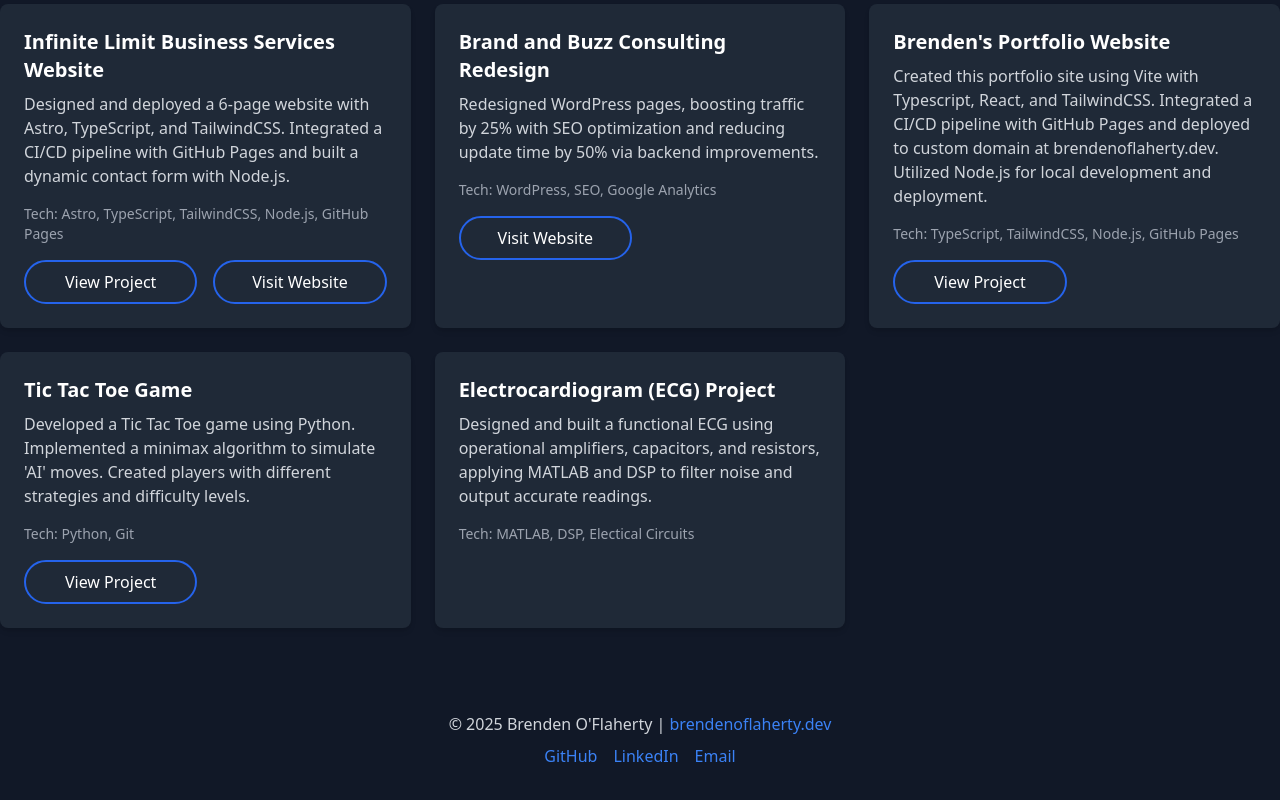
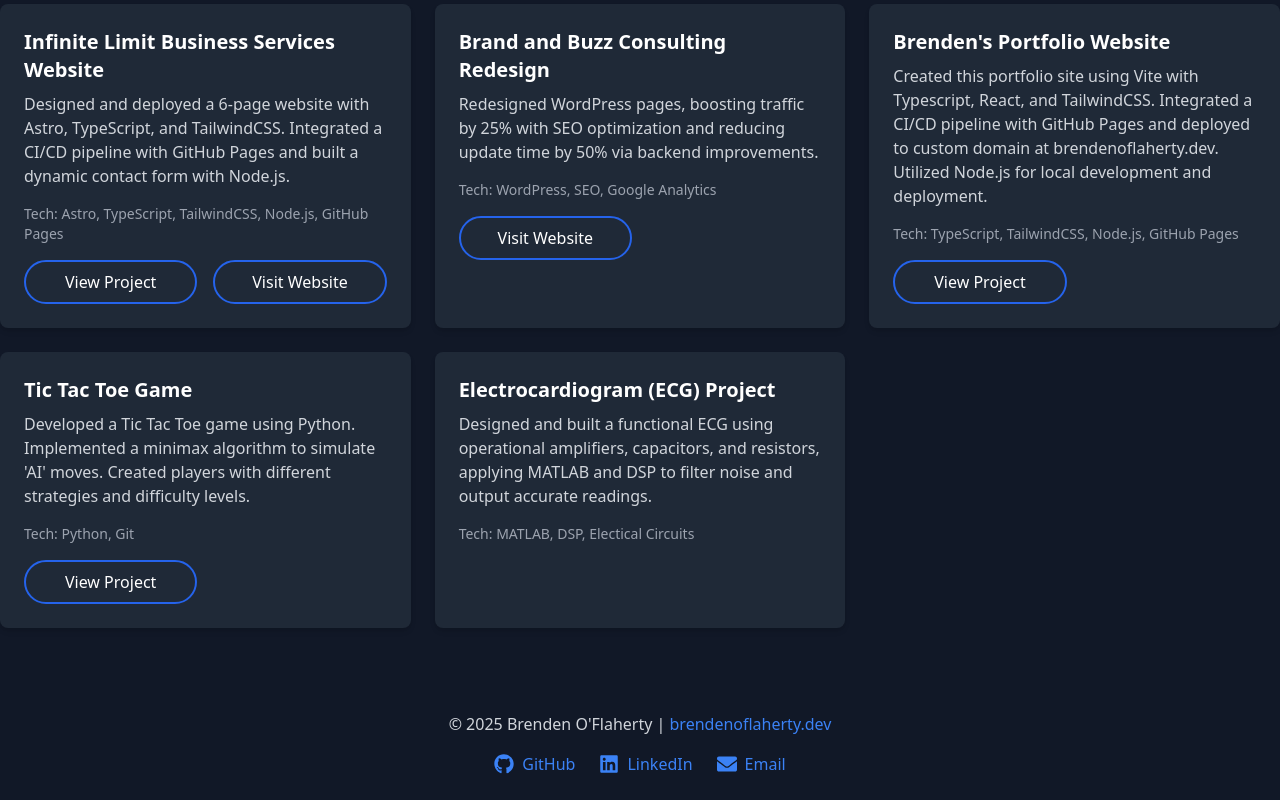
Before and after one commit to boflaherty3/brenden-portfolio, a React (Vite) app: page /#/projects in a window 1280 px wide. Shown: the part 204-1004 px from the top of the page. Built offline with nearby package versions, Linux system fonts and the light colour scheme.

Commit message:
added social icons to footer and contact page

```diff
--- a/src/components/Footer.tsx
+++ b/src/components/Footer.tsx
@@ -1,8 +1,10 @@
+import { FaGithub, FaLinkedin, FaEnvelope } from "react-icons/fa";
+
 const Footer = () => {
     return (
       <footer className="bg-gray-900 text-gray-300 py-6">
         <div className="container mx-auto px-4 text-center">
-          <p className="mb-2">
+          <p className="mb-4">
             © {new Date().getFullYear()} Brenden O'Flaherty |{" "}
             <a
               href="https://brendenoflaherty.dev"
@@ -11,28 +13,31 @@
               brendenoflaherty.dev
             </a>
           </p>
-          <div className="space-x-4">
+          <div className="flex justify-center space-x-6">
             <a
               href="https://github.com/boflaherty3"
-              className="text-blue-500 hover:text-blue-600 transition-colors"
+              className="flex items-center space-x-2 text-blue-500 hover:text-blue-600 transition-colors"
               target="_blank"
               rel="noopener noreferrer"
             >
-              GitHub
+              <FaGithub className="w-5 h-5" />
+              <span>GitHub</span>
             </a>
             <a
               href="https://www.linkedin.com/in/brendenoflaherty"
-              className="text-blue-500 hover:text-blue-600 transition-colors"
+              className="flex items-center space-x-2 text-blue-500 hover:text-blue-600 transition-colors"
               target="_blank"
               rel="noopener noreferrer"
             >
-              LinkedIn
+              <FaLinkedin className="w-5 h-5" />
+              <span>LinkedIn</span>
             </a>
             <a
               href="mailto:brendenoflaherty@gmail.com"
-              className="text-blue-500 hover:text-blue-600 transition-colors"
+              className="flex items-center space-x-2 text-blue-500 hover:text-blue-600 transition-colors"
             >
-              Email
+              <FaEnvelope className="w-5 h-5" />
+              <span>Email</span>
             </a>
           </div>
         </div>
--- a/src/pages/Contact.tsx
+++ b/src/pages/Contact.tsx
@@ -1,3 +1,6 @@
+import { FaGithub, FaLinkedin, FaEnvelope, FaFileDownload } from "react-icons/fa";
+
+
 const Contact = () => {
   return (
     <section className="min-h-screen flex items-center justify-center bg-gray-900 text-white py-12">
@@ -8,25 +11,42 @@
             </p>
             <div className="space-y-4">
                 <p>
-                    <a href="mailto:brendenoflaherty@gmail.com"
-                    className="text-blue-500 hover:text-blue-600 transition-colors">
-                    brendenoflaherty@gmail.com</a>
+                    <span className="flex items-center justify-center">
+                        <a href="mailto:brendenoflaherty@gmail.com"
+                        className="flex items-center justify-center space-x-2 text-blue-500 hover:text-blue-600 transition-colors">
+                        <FaEnvelope className="w-5 h-5" />
+                        <span>brendenoflaherty@gmail.com</span>
+                        </a>
+                    </span>
                 </p>
                 <p>
-                    <a href="https://www.github.com/boflaherty3"
-                    className="text-blue-500 hover:text-blue-600 transition-colors"
-                    target="_blank">
-                    Github Profile</a>
+                    <span className="flex items-center justify-center">
+                        <a href="https://www.github.com/boflaherty3"
+                        className="flex items-center justify-center space-x-2 text-blue-500 hover:text-blue-600 transition-colors"
+                        target="_blank">
+                        <FaGithub className="w-5 h-5" />
+                        <span>GitHub Profile</span>
+                        </a>
+                    </span>
                 </p>
                 <p>
-                    <a href="https://www.linkedin.com/in/brendenoflaherty"
-                    className="text-blue-500 hover:text-blue-600 transition-colors"
-                    target="_blank">
-                    LinkedIn Profile</a>
+                    <span className="flex items-center justify-center">
+                        <a href="https://www.linkedin.com/in/brendenoflaherty"
+                        className="flex items-center justify-center space-x-2 text-blue-500 hover:text-blue-600 transition-colors"
+                        target="_blank">
+                        <FaLinkedin className="w-5 h-5" />
+                        <span>LinkedIn Profile</span>
+                        </a>
+                    </span>
                 </p>
                 <p>
-                    <a href="/BrendenO'FlahertyResume.pdf" download className="inline-block bg-blue-500 text-white px-6 py-3 rounded-full font-semibold hover:bg-blue-600 transition-colors">
-                    Download Resume</a>
+                    <span className="flex items-center justify-center">
+                        <a href="/BrendenO'FlahertyResume.pdf" download
+                        className="flex items-center space-x-2 bg-blue-500 text-white px-4 py-2 rounded-full font-semibold hover:bg-blue-600 transition-colors inline-block">
+                            <FaFileDownload className="w-5 h-5" />
+                        <span>Download Resume</span>
+                        </a>
+                    </span>
                 </p>
             </div>
         </div>
```
